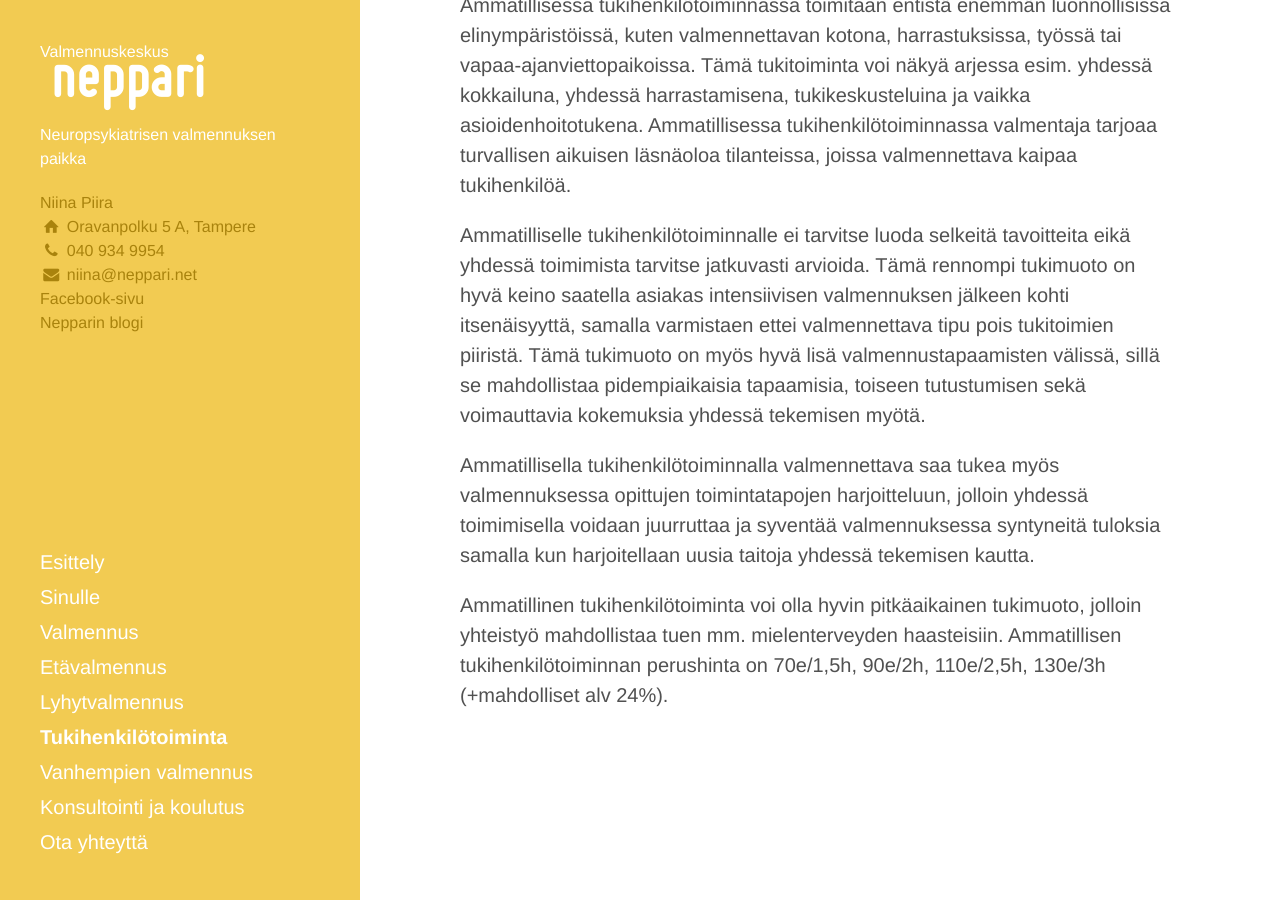
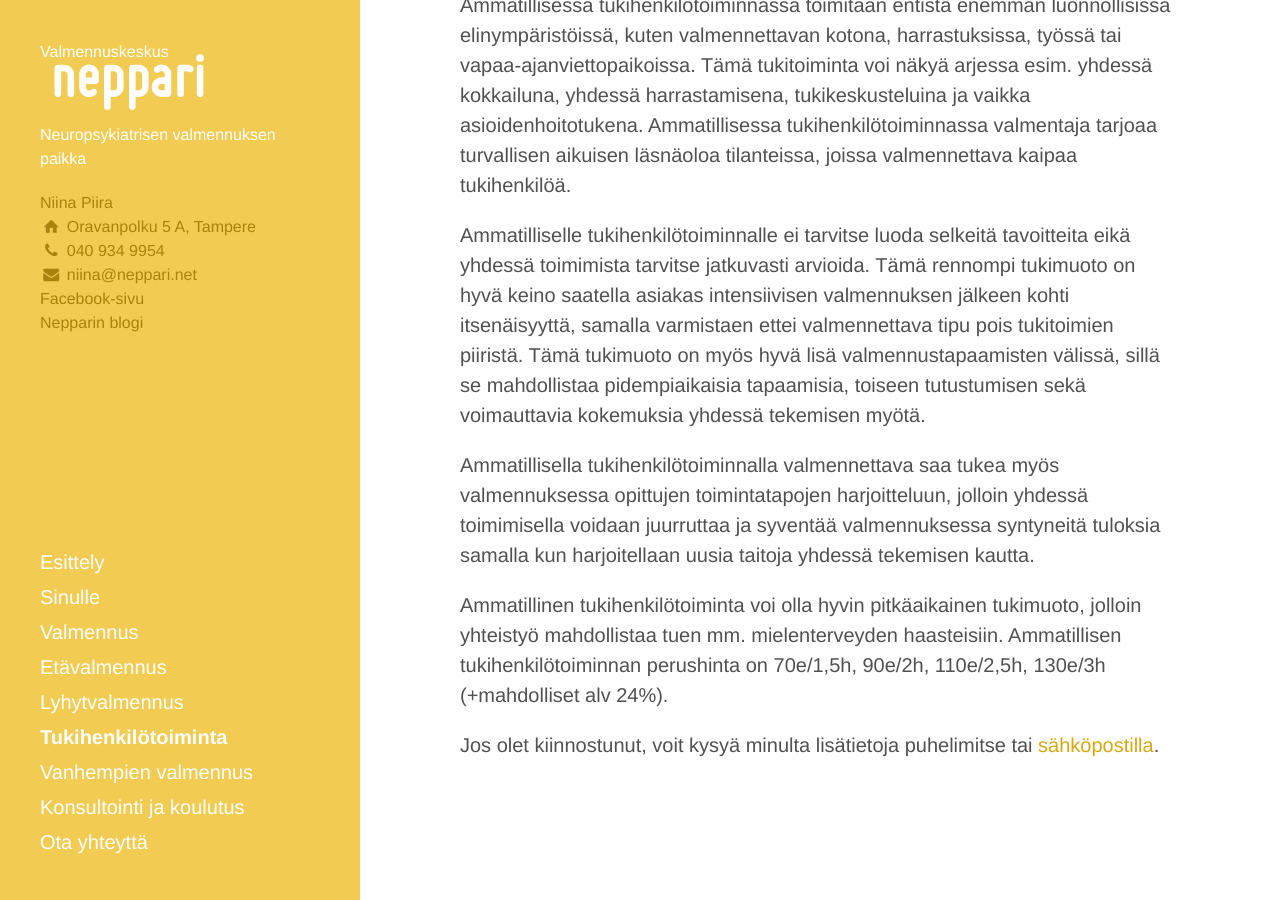
Before and after one commit to niinapiira/neppari.net, a Jekyll site: the page built from ammatillinen-tukihenkilotoiminta.md, in a window 1280 px wide and 900 px high, scrolled down 558 px. Built offline with Jekyll 4.4.1, drawn with Linux system fonts in a browser that asks for light colours; Markdown is read by kramdown in place of the engine named in the settings.

Commit message:
Updated ammatillinen-tukihenkilotoiminta.md

```diff
--- a/ammatillinen-tukihenkilotoiminta.md
+++ b/ammatillinen-tukihenkilotoiminta.md
@@ -16,6 +16,7 @@ polaroid: ""
 
 
 
+
 Ammatillinen tukihenkilötoiminta on valmennuksen ohessa ja jälkeen toteutettavaa tukea, jossa valmentajan ja valmennettavan hyvää työskentelysuhdetta hyödynnetään myös vähemmän intensiivisessä tuen tarpeessa. Ammatillisessa tukihenkilötoiminnassa valmentaja toimii enemmän valmennettavan taustatukena, ollen läsnä ja varalla, toimien mallintamisesimerkkinä ja tarjoten henkistä tukea sekä rakentavaa ihmissuhdetta. Ammatillisen tukihenkilötoiminnan kautta valmentaja voi myös tarjota valmennettavalle uusia kokemuksia ja onnistumisen iloa esimerkiksi erilaisten vapaa-ajan toimintojen kautta.
 
 Ammatillisessa tukihenkilötoiminnassa toimitaan entistä enemmän luonnollisissa elinympäristöissä, kuten valmennettavan kotona, harrastuksissa, työssä tai vapaa-ajanviettopaikoissa. Tämä tukitoiminta voi näkyä arjessa esim. yhdessä kokkailuna, yhdessä harrastamisena, tukikeskusteluina ja vaikka asioidenhoitotukena. Ammatillisessa tukihenkilötoiminnassa valmentaja tarjoaa turvallisen aikuisen läsnäoloa tilanteissa, joissa valmennettava kaipaa tukihenkilöä.
@@ -25,3 +26,5 @@ Ammatilliselle tukihenkilötoiminnalle ei tarvitse luoda selkeitä tavoitteita e
 Ammatillisella tukihenkilötoiminnalla valmennettava saa tukea myös valmennuksessa opittujen toimintatapojen harjoitteluun, jolloin yhdessä toimimisella voidaan juurruttaa ja syventää valmennuksessa syntyneitä tuloksia samalla kun harjoitellaan uusia taitoja yhdessä tekemisen kautta.
 
 Ammatillinen tukihenkilötoiminta voi olla hyvin pitkäaikainen tukimuoto, jolloin yhteistyö mahdollistaa tuen mm. mielenterveyden haasteisiin. Ammatillisen tukihenkilötoiminnan perushinta on 70e/1,5h, 90e/2h, 110e/2,5h, 130e/3h (+mahdolliset alv 24%).
+
+Jos olet kiinnostunut, voit kysyä minulta lisätietoja puhelimitse tai [sähköpostilla](/ota-yhteytta).
```
